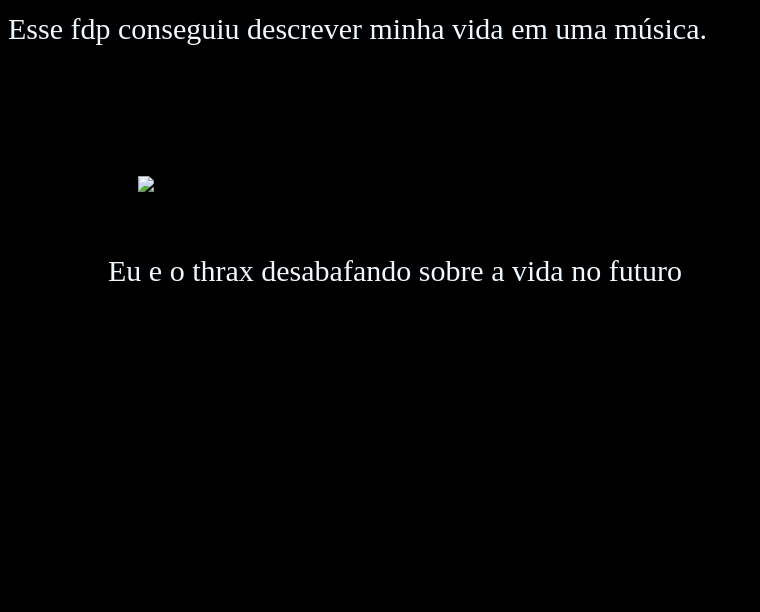
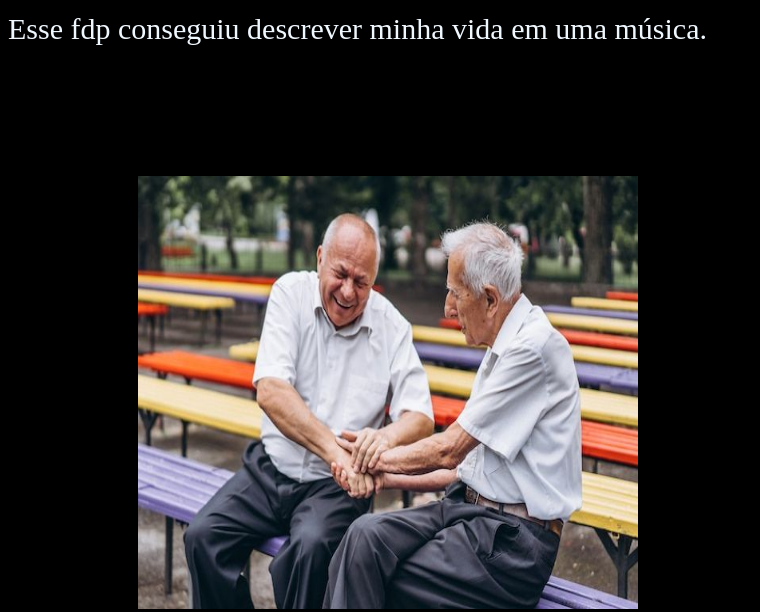
Before and after one commit to viniciusrvc/meme, a plain HTML site: page index.html in a window 1280 px wide. Shown: the part 418-1030 px from the top of the page, without its empty margins (0-760 px from the left). Before the commit the page ends 806 px from the top, so only its background shows below. Drawn offline with Linux system fonts and the light colour scheme; the site is published under a folder, as on GitHub Pages, so addresses that start at the root find nothing.

Commit message:
adicionando-imagem

```diff
--- a/index.html
+++ b/index.html
@@ -20,7 +20,7 @@
 
 
     <div class="louco">
-        <img class="velhotriste" src="/images/f287b44def4d71f652f2005a3ddfdf4a.jpg" alt="imagem-de-um-velho-triste">
+        <img class="velhotriste" src="./images/f287b44def4d71f652f2005a3ddfdf4a.jpg" alt="imagem-de-um-velho-triste">
         <p class="thrax">Eu e o thrax desabafando sobre a vida no futuro</p>
     </div>
 
```
